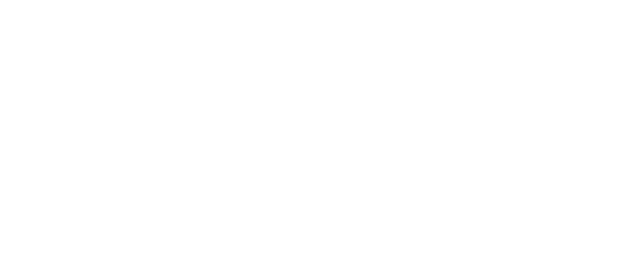
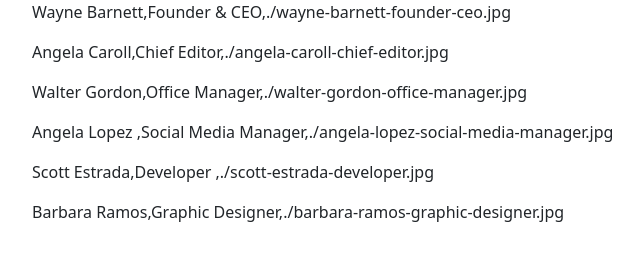
Before and after one commit to GioGio4/js-our-team, a plain HTML site: page index.html in a window 1280 px wide. Shown: the whole page, without its empty margins (50-693 px from the left). Drawn offline with nearby package versions, Linux system fonts and the light colour scheme.

Commit message:
Add milestone1 - Milestone2 (stamp object property)

```diff
--- a/index.html
+++ b/index.html
@@ -18,6 +18,10 @@
   </head>
 
   <body>
+    <main>
+      <div class="container" id="container-box"></div>
+    </main>
+
     <!-- JAVASCRIPT -->
     <script type="text/javascript" src="./js/main.js"></script>
   </body>
--- a/js/main.js
+++ b/js/main.js
@@ -1,15 +1,6 @@
 // TRACCIA
 // Utilizzando i dati forniti, creare un array di oggetti per rappresentare i membri del team.
 // Ogni membro è caratterizzato dalle seguenti informazioni: nome, ruolo e foto.
-
-// MILESTONE 0:
-// Creare l’array di oggetti con le informazioni fornite.
-
-// MILESTONE 1:
-// Stampare su console, per ogni membro del team, le informazioni di nome, ruolo e la stringa della foto
-
-// MILESTONE 2:
-// Stampare le stesse informazioni su DOM sottoforma di stringhe
 
 // BONUS 1:
 // Trasformare la stringa foto in una immagine effettiva
@@ -26,6 +17,8 @@
 // Barbara Ramos		Graphic Designer		barbara-ramos-graphic-designer.jpg
 // ----------------------------------------------------------------------------------
 
+// MILESTONE 0:
+// Creare l’array di oggetti con le informazioni fornite.
 // Creiamo una lista(ARRAY) con all'interno tutti i membri del team(OBJECT)  con le loro carratteristiche(PROPRIETA: VALORI)
 
 const users_team = [
@@ -61,4 +54,20 @@ const users_team = [
   },
 ];
 
-console.log(users_team);
+// MILESTONE 1:
+// Stampare su console, per ogni membro del team, le informazioni di nome, ruolo e la stringa della foto
+
+for (const user in users_team) {
+  console.log(
+    users_team[user].name + users_team[user].role + users_team[user].photos
+  );
+}
+
+// MILESTONE 2:
+// Stampare le stesse informazioni su DOM sottoforma di stringhe
+
+const container_box = document.getElementById("container-box");
+
+for (const user in users_team) {
+  container_box.innerHTML += `<p>${users_team[user].name},${users_team[user].role},${users_team[user].photos}</p>`;
+}
```
